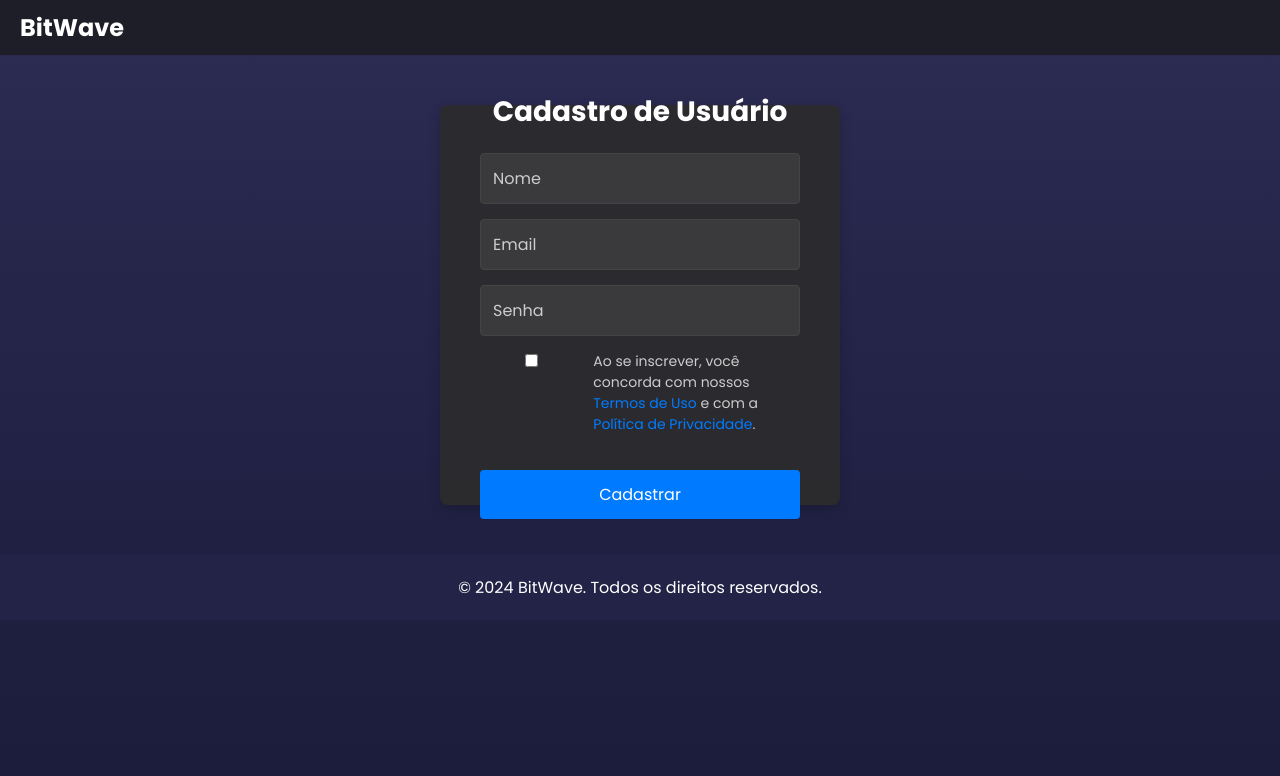
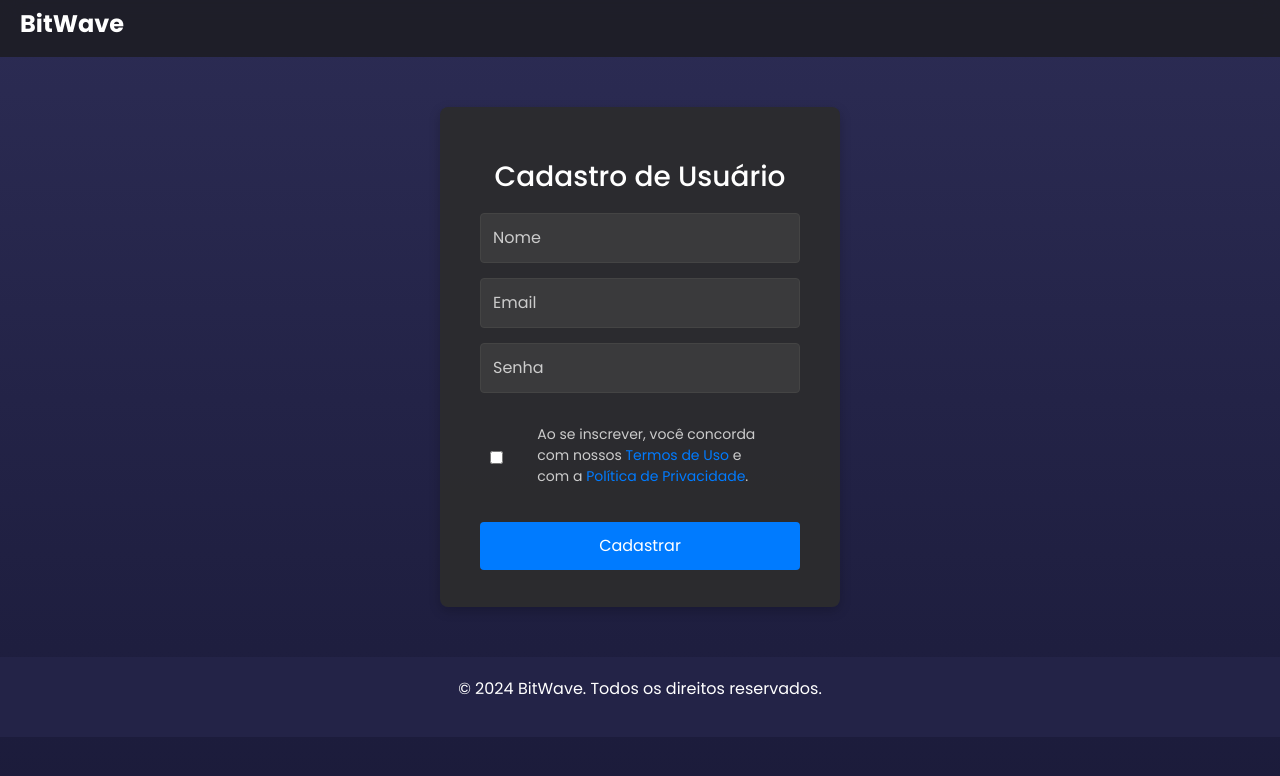
Before and after one commit to pedroportales/BitWave, a React (Vite) app: page /Cadastro in a window 1280 px wide. Shown: the top 776 px of the page. Built offline with nearby package versions, Linux system fonts and the light colour scheme.

Commit message:
add bootstrap and fix Cadastro/index.jsx form

```diff
--- a/index.html
+++ b/index.html
@@ -7,12 +7,11 @@
   <meta name="viewport" content="width=device-width, initial-scale=1.0" />
   <link rel="preconnect" href="https://fonts.googleapis.com">
   <link rel="preconnect" href="https://fonts.gstatic.com" crossorigin>
-  <link
-    href="https://fonts.googleapis.com/css2?family=Poppins:ital,wght@0,100;0,200;0,300;0,400;0,500;0,600;0,700;0,800;0,900;1,100;1,200;1,300;1,400;1,500;1,600;1,700;1,800;1,900&display=swap"
-    rel="stylesheet">
+  <link href="https://fonts.googleapis.com/css2?family=Poppins:ital,wght@0,100;0,200;0,300;0,400;0,500;0,600;0,700;0,800;0,900;1,100;1,200;1,300;1,400;1,500;1,600;1,700;1,800;1,900&display=swap" rel="stylesheet">
+  <link href="https://cdn.jsdelivr.net/npm/bootstrap@5.3.3/dist/css/bootstrap.min.css" rel="stylesheet" integrity="sha384-QWTKZyjpPEjISv5WaRU9OFeRpok6YctnYmDr5pNlyT2bRjXh0JMhjY6hW+ALEwIH" crossorigin="anonymous">
+  <script src="https://cdn.jsdelivr.net/npm/bootstrap@5.3.3/dist/js/bootstrap.bundle.min.js" integrity="sha384-YvpcrYf0tY3lHB60NNkmXc5s9fDVZLESaAA55NDzOxhy9GkcIdslK1eN7N6jIeHz" crossorigin="anonymous"></script>
   <title>BitWave</title>
 </head>
-
 <body>
   <div id="root"></div>
   <script type="module" src="/src/main.jsx"></script>
--- a/src/pages/Cadastro/index.jsx
+++ b/src/pages/Cadastro/index.jsx
@@ -25,12 +25,16 @@ function Cadastro() {
       </nav>
       <div className="container">
         <form onSubmit={handleSubmit}>
+          <div className='row mt-3'>
               <h1>Cadastro de Usuário</h1>
+          </div>
           <input name="Nome" type="text" placeholder="Nome" required />
           <input name="Email" type="email" placeholder="Email" required />
           <input name="Senha" type="password" placeholder="Senha" required />
 
           <div className="terms">
+            <div className='row mt-3'>
+              <div className='col-2 mt-4'>
                 <input
                   type="checkbox"
                   id="terms"
@@ -38,9 +42,13 @@ function Cadastro() {
                   checked={acceptTerms}
                   onChange={handleCheckboxChange}
                 />
+              </div>
+              <div className='col-9'>
                 <label htmlFor="terms">
                   Ao se inscrever, você concorda com nossos <a href="#">Termos de Uso</a> e com a <a href="#">Política de Privacidade</a>.
                 </label>
+              </div>
+            </div>
           </div>
           <button type="submit">Cadastrar</button>
         </form>
--- a/src/pages/Cadastro/style.css
+++ b/src/pages/Cadastro/style.css
@@ -26,6 +26,7 @@ body, html {
   background-color: rgba(44, 44, 46, 0.95);
   padding: 40px;
   max-width: 400px;
+  min-height: 500px;
   margin: 50px auto;
   border-radius: 8px;
   box-shadow: 0px 4px 12px rgba(0, 0, 0, 0.2);
```
Lines whose indentation alone changed are shown as unchanged.
